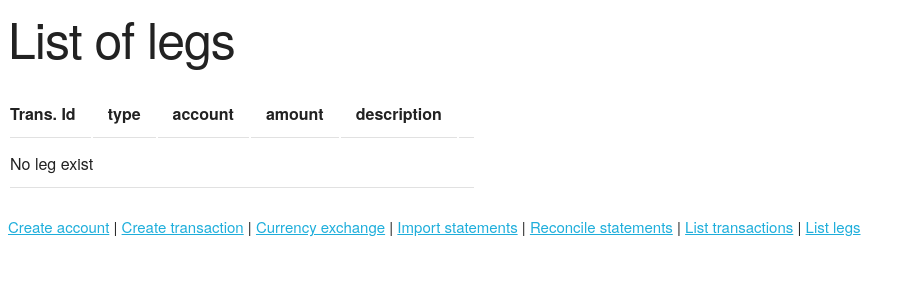
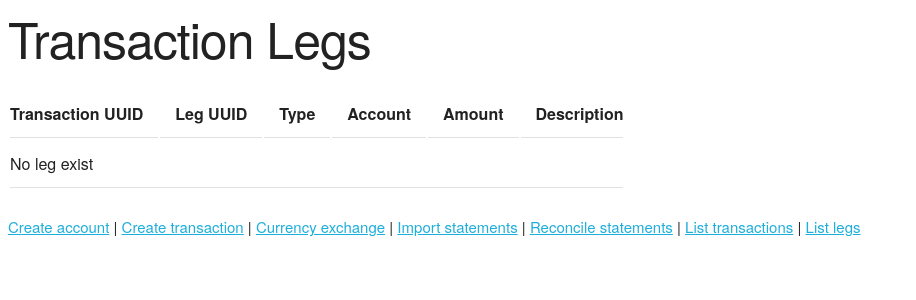
Before and after one commit to adamcharnock/django-hordak, a Django app: page /transactions/legs/ in a window 1280 px wide. Shown: the top 300 px of the page, without its empty margins (0-916 px from the left). Run offline with Django 3.2, Linux system fonts and the light colour scheme; the visitor is signed in with stand-in values (Sample User, id 1); data that the repository does not hold is empty; parts of the project's set-up code (start-up, migrations or seed data) failed here and were passed over.

Commit message:
Updates to leg table rendering (thanks to @al1p-R)

```diff
--- a/hordak/templates/hordak/transactions/leg_list.html
+++ b/hordak/templates/hordak/transactions/leg_list.html
@@ -1,27 +1,28 @@
 {% extends 'hordak/base.html' %}
 
-{% block page_name %}List of legs{% endblock %}
+{% block page_name %}Transaction Legs{% endblock %}
 {% block page_description %}See all legs{% endblock %}
 
 {% block content %}
     <table class="table table-striped">
         <thead>
             <tr>
-                <th>Trans. Id</th>
-                <th>type</th>
-                <th>account</th>
-                <th>amount</th>
-                <th>description</th>
-                <th></th>
+                <th>Transaction UUID</th>
+                <th>Leg UUID</th>
+                <th>Type</th>
+                <th>Account</th>
+                <th>Amount</th>
+                <th>Description</th>
             </tr>
         </thead>
         <tbody>
             {% for leg in legs %}
             <tr>
-                <td>{{ leg.transaction.id }}-{{ leg.id }}</td>
-                <td>{{ leg.type }}</td>
-                <td>{{ leg.account }}</td>
-                <td>{{ leg.amount }}</td>
+                <td><code>{{ leg.transaction.uuid }}</code></td>
+                <td><code>{{ leg.uuid }}</code></td>
+                <td>{{ leg.type|title }}</td>
+                <td>{{ leg.account.name }}</td>
+                <td style="text-align: right;">{{ leg.amount }}</td>
                 <td>{{ leg.description }}</td>
              </tr>
             {% empty %}
```
